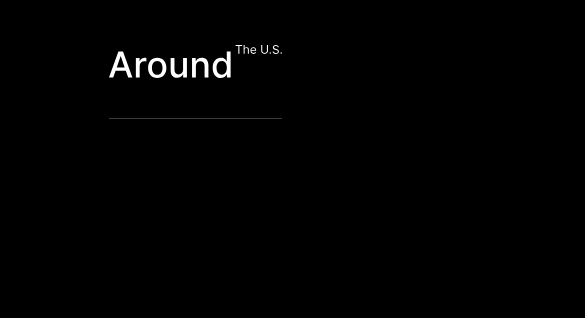
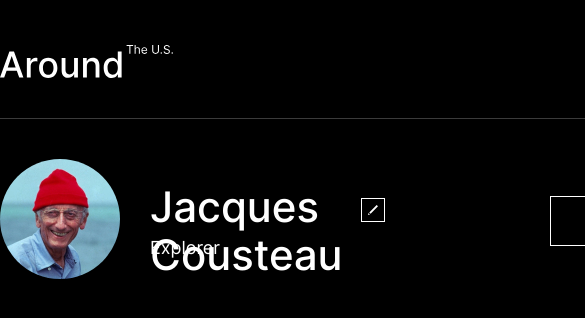
Before and after one commit to MickyRashty/web_project_4, a plain HTML site: page index.html in a window 390 px wide. Shown: the top 318 px of the page, 585 px wide, since content can reach past the window. Drawn offline with Linux system fonts and the light colour scheme.

Commit message:
feat: add 'profile' section incl responsivness

```diff
--- /dev/null
+++ b/blocks/profile/__add-button/profile__add-button.css
@@ -0,0 +1,5 @@
+.profile__add-button {
+    border: solid 1px #fff;
+    padding: 13px 63px;
+    margin-left: 165px;
+}
--- /dev/null
+++ b/blocks/profile/__edit-button/profile__edit-button.css
@@ -0,0 +1,8 @@
+.profile__edit-button {
+    border: solid 1px #fff;
+    max-width: 24px;
+    max-height: 24px;
+    padding: 6px;
+    margin: 15px 0 0 18px;
+    align-self: center;
+}
--- /dev/null
+++ b/blocks/profile/__edit-img/profile__edit-img.css
@@ -0,0 +1,3 @@
+.profile__edit-img {
+    display: flex;
+}
--- /dev/null
+++ b/blocks/profile/__image/profile__image.css
@@ -0,0 +1,4 @@
+.profile__image {
+    border-radius: 50%;
+    max-width: 120px;
+}
--- /dev/null
+++ b/blocks/profile/__info-about/profile__info-about.css
@@ -0,0 +1,6 @@
+.profile__info-about {
+    font-weight: normal;
+    font-size: 18px;
+    color: #FFFFFF;
+    margin: 16px 0 0;
+}
--- /dev/null
+++ b/blocks/profile/__info-name/profile__info-name.css
@@ -0,0 +1,8 @@
+.profile__info-name {
+    font-weight: 500;
+    font-size: 42px;
+    max-height: 39px;
+    line-height: 114%;
+    color: #FFFFFF;
+    margin: 0;
+}
--- /dev/null
+++ b/blocks/profile/__info/profile__info.css
@@ -0,0 +1,4 @@
+.profile__info {
+    margin-left: 30px;
+    /* display: grid; */
+}
--- a/blocks/profile/profile.css
+++ b/blocks/profile/profile.css
@@ -0,0 +1,5 @@
+.profile {
+    display: flex;
+    margin-top: 40px;
+    align-items: center;
+}
--- a/index.html
+++ b/index.html
@@ -13,11 +13,25 @@
 <body class="root">
     <div class="root__page-container">
         <header class="header">
-          <img class="header__logo" src="./images/Vector.svg" alt="Around The U.S">
+          <img class="header__logo" src="./images/logo-vector.svg" alt="Around The U.S">
         </header>
 
         <main class="content">
-            <section class="profile"></section>
+            <section class="profile">
+                <div>
+                    <img class="profile__image" src="./images/profile-image.jpg" alt="profile picture">
+                </div>
+                <div class="profile__info">
+                    <div class="profile__edit-img">
+                        <p class="profile__info-name">
+                            Jacques Cousteau
+                        </p>
+                        <img class="profile__edit-button" src="./images/edit-button.svg" alt="edit button">
+                    </div>
+                    <p class="profile__info-about">Explorer</p>
+                </div>
+                <img class="profile__add-button" src="./images/add-button.svg" alt="add button">
+            </section>
             <section class="cards"></section>
         </main>
 
--- a/pages/index.css
+++ b/pages/index.css
@@ -5,5 +5,12 @@
 @import url(../blocks/header/header.css);
 @import url(../blocks/header/__logo/header__logo.css);
 @import url(../blocks/profile/profile.css);
+@import url(../blocks/profile/__image/profile__image.css);
+@import url(../blocks/profile/__info/profile__info.css);
+@import url(../blocks/profile/__info-name/profile__info-name.css);
+@import url(../blocks/profile/__info-about/profile__info-about.css);
+@import url(../blocks/profile/__edit-button/profile__edit-button.css);
+@import url(../blocks/profile/__edit-img/profile__edit-img.css);
+@import url(../blocks/profile/__add-button/profile__add-button.css);
 @import url(../blocks/cards/cards.css);
 @import url(../blocks/footer/footer.css);
--- a/vendor/fonts/fonts.css
+++ b/vendor/fonts/fonts.css
@@ -2,6 +2,12 @@
     font-family: 'Inter';
     src: url(./Inter-Regular.woff2), url(./Inter-Regular.woff);
     font-weight: normal;
+}
+
+@font-face {
+    font-family: 'Inter';
+    src: url(./Inter-Medium.woff2), url(./Inter-Medium.woff);
+    font-weight: 500;
 }
 
 @font-face {
```
Also changed, not shown: images/add-button.svg (added), images/edit-button.svg (added), images/logo-vector.svg (renamed from images/Vector.svg), images/profile-image.jpg (added), vendor/fonts/Inter-Medium.woff (added), vendor/fonts/Inter-Medium.woff2 (added).
